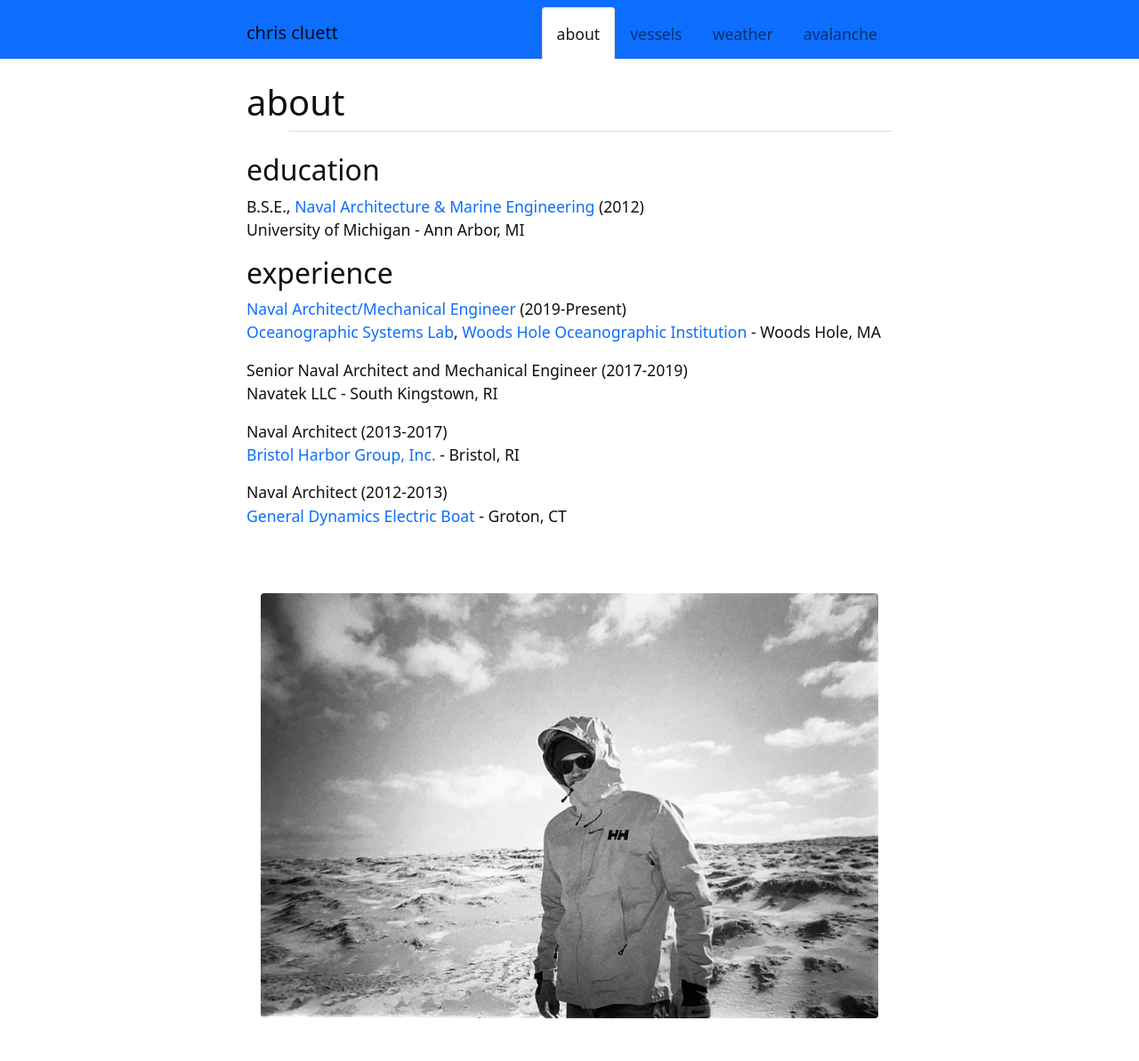
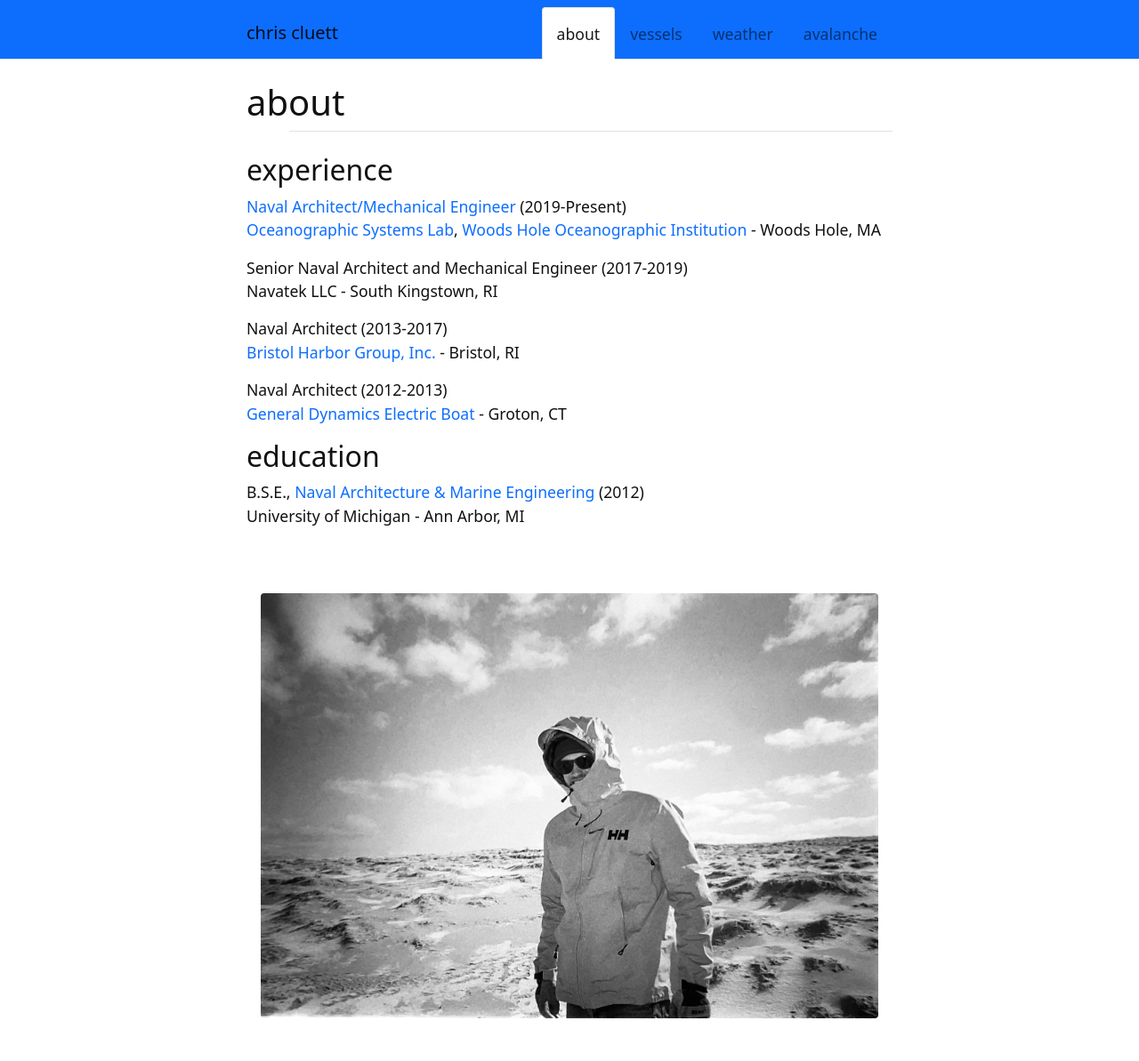
Before and after one commit to ccluett/website, a Jekyll site: the page built from content/0-about.md, in a window 1280 px wide. Shown: the whole page at 89% size. Built offline with Jekyll 4.4.1, drawn with Linux system fonts in a browser that asks for light colours; part of the change alters nothing that is shown.

```diff
--- a/content/0-about.md
+++ b/content/0-about.md
@@ -2,11 +2,6 @@
 title: about
 nav: about
 ---
-
-## education
-B.S.E., [Naval Architecture & Marine Engineering](https://name.engin.umich.edu/) (2012)\
-University of Michigan - Ann Arbor, MI
-
 ## experience
 [Naval Architect/Mechanical Engineer](https://www2.whoi.edu/staff/ccluett/) (2019-Present)\
 [Oceanographic Systems Lab](https://www2.whoi.edu/site/osl/), [Woods Hole Oceanographic Institution](https://www.whoi.edu/) - Woods Hole, MA
@@ -20,5 +15,9 @@ Naval Architect (2013-2017)\
 Naval Architect (2012-2013)\
 [General Dynamics Electric Boat](https://www.gdeb.com/) - Groton, CT
 
+## education
+B.S.E., [Naval Architecture & Marine Engineering](https://name.engin.umich.edu/) (2012)\
+University of Michigan - Ann Arbor, MI
+
 <br>
 {% include figure.html img="img_312438.jpg" width="100%" %}
```
